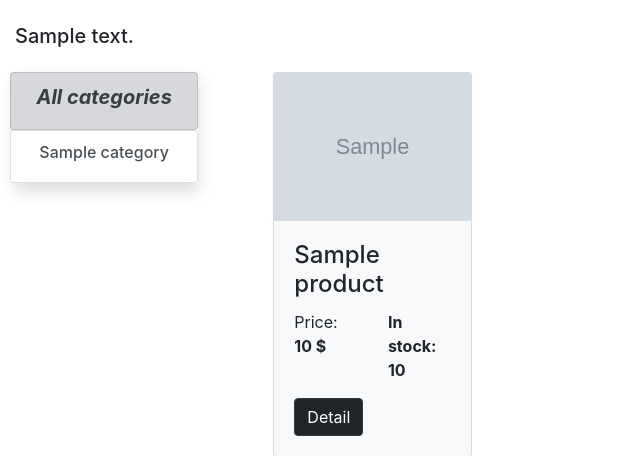
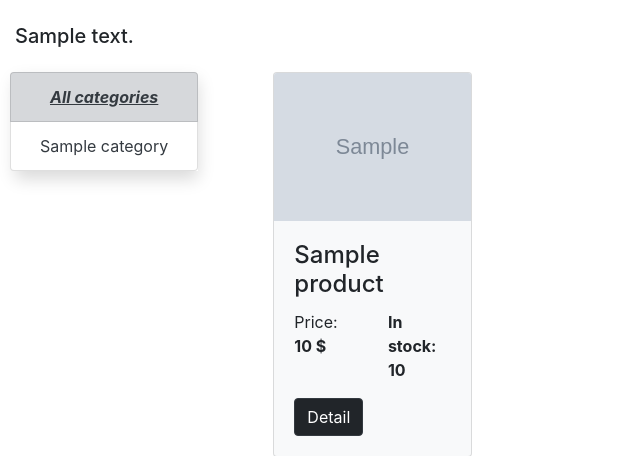
Before and after one commit to rehs3/Online-store-main, a Django app: template catalog/templates/catalog/product_list.html in a window 1280 px wide. Shown: the part 88-544 px from the top of the page, without its empty margins (0-640 px from the left). Run offline with Django 3.2, Linux system fonts and the light colour scheme; the template is opened without the code that fills it: most values are stand-ins (such as "Sample title", 1, 10 or a date in 2020); grey boxes marked "Sample" are stand-in pictures; some libraries are stand-ins or nearby versions.

Commit message:
escrita39

```diff
--- a/catalog/templates/catalog/product_list.html
+++ b/catalog/templates/catalog/product_list.html
@@ -1,47 +1,49 @@
-{%extends 'catalog/base_catalog.html'%}
+{% extends 'catalog/base_catalog.html' %}
 {% load i18n %}
 
-{%block catalog%}
+{% block catalog %}
+    <div class="container-fluid">
+        {% if user.is_staff %}
+            <a href="{% url 'catalog:product_create' %}" class="btn btn-dark" style="background: #212529">{% trans "Product Create" %}</a>
+            <a href="{% url 'catalog:category_create' %}" class="btn btn-dark" style="background: #212529">{% trans "Category Create" %}</a>
+        {% endif %}
 
-<div class="container-fluid" xmlns="http://www.w3.org/1999/html">
-        {%if user.is_staff%}
-            <a href="{% url 'catalog:product_create'%}" class="btn btn-dark" style="background: #212529">{% trans "Product Create" %}</a>
-            <a href="{% url 'catalog:category_create'%}" class="btn btn-dark" style="background: #212529">{% trans "Category Create" %}</a>
-        {%endif%}
-        <h5>{{visit}}</h5>
+        <h5>{{ visit }}</h5>
+
         <div class="row">
             <div class="col-12 col-sm-12 col-md-4 col-lg-3 col-xl-2 mt-3">
                 <div class="shadow">
                     <ul class="list-group" style="margin-left: -5px">
-                            {%if current_category%}
-                                <li>
-                                    <a href="/" class="list-group-item list-group-item-action list-group-item"><h6 style="text-align: center">{% trans "All categories" %}</h6></a>
+                        {% if current_category %}
+                            <li class="list-group-item list-group-item-action text-center">
+                                <a href="/" class="text-dark font-weight-bold">{% trans "All categories" %}</a>
                             </li>
-                            {%else%}
-                                <li >
-                                    <a href="/" class="list-group-item list-group-item-action list-group-item-secondary"><h5 style="text-align: center"><em><strong>{% trans "All categories" %}</strong></em></h5></a>
+                        {% else %}
+                            <li class="list-group-item list-group-item-secondary text-center">
+                                <a href="/" class="text-dark font-weight-bold"><u><i>{% trans "All categories" %}</i></u></a>
                             </li>
-                            {%endif%}
+                        {% endif %}
 
-                            {%for category in categories%}
-                                    <li>
-                                        {%if category == current_category%}
-                                        <a href="{{category.get_absolute_url}}" class="list-group-item list-group-item-secondary "><h5 style="text-align: center"><em><strong style="">{{category.title}}</strong></em></h5></a>
-                                        {%else%}
-                                        <a href="{{category.get_absolute_url}}" class="list-group-item list-group-item-action "><h6 style="text-align: center">{{category.title}}</h6></a>
-                                        {%endif%}
+                        {% for category in categories %}
+                            {% if category == current_category %}
+                                <li class="list-group-item list-group-item-secondary text-center">
+                                    <a href="{{ category.get_absolute_url }}" class="text-dark font-weight-bold"><u><i>{{ category.title }}</i></u></a>
                                 </li>
+                            {% else %}
+                                <li class="list-group-item list-group-item-action text-center">
+                                    <a href="{{ category.get_absolute_url }}" class="text-dark">{{ category.title }}</a>
+                                </li>
+                            {% endif %}
                         {% endfor %}
-                            {%if user.is_staff%}
-                                <li>
-                                    <a href="{% url 'catalog:category_admin' %}" class="list-group-item list-group-item-action list-group-item" style="background: #212529;"><h5 style="color:white; text-align: center">{% trans "Category administration" %}</h5></a>
+
+                        {% if user.is_staff %}
+                            <li class="list-group-item text-center" style="background: #212529;">
+                                <a href="{% url 'catalog:category_admin' %}" class="text-white font-weight-bold">{% trans "Category administration" %}</a>
                             </li>
-                            {%endif%}
+                        {% endif %}
                     </ul>
                 </div>
             </div>
-
-
 
             <style>
                 #list { width:100%; margin-left: auto; margin-right: -350px }
@@ -49,70 +51,70 @@
                     #list { width:100%; margin-left: 30px; }
                 }
             </style>
+
             <div class="col">
-                  <div class="card-deck mt-3" style='width:100%; margin-left: auto;'>
+                <div class="card-deck mt-3" style="width:100%; margin-left: auto;">
                     {% for product in products %}
                         <div class="col-sm-12 col-md-6 col-lg-4 col-xl-3">
-                          <div class="card bg-light mb-3" style="max-width:rem 16;">
-                              <img  height="100%" src="{{product.image.url}}"  style="width:100%;" class="card-img-top" alt="изображение продукта">
-                              <div class="card-body" style='width:100%; height:100%;'>
-                                  <h4 class="card-title">{{product.title}}</h4>
+                            <div class="card bg-light mb-3" style="max-width: 16rem;">
+                                <img height="100%" src="{{ product.image.url }}" style="width:100%;" class="card-img-top" alt="изображение продукта">
+                                <div class="card-body" style="width:100%; height:100%;">
+                                    <h4 class="card-title">{{ product.title }}</h4>
 
                                     <div class="row">
-                                      <div class="col-sm-6"><p>{% trans "Price:" %}  <strong>{{product.price}} $</strong></p></div>
-                                          {% if product.quantity > 0%}
-                                              <div class="col"><p><strong>{% trans "In stock:" %} {{product.quantity}}</strong></p></div>
+                                        <div class="col-sm-6">
+                                            <p>{% trans "Price:" %} <strong>{{ product.price }} $</strong></p>
+                                        </div>
+                                        {% if product.quantity > 0 %}
+                                            <div class="col">
+                                                <p><strong>{% trans "In stock:" %} {{ product.quantity }}</strong></p>
+                                            </div>
                                         {% else %}
-                                              <div><strong><p class="text-danger">{% trans "Out of stock" %}</p></strong></div>
+                                            <div class="col">
+                                                <p class="text-danger"><strong>{% trans "Out of stock" %}</strong></p>
+                                            </div>
                                         {% endif %}
                                     </div>
-                                      <a href="{{product.get_absolute_url}}" class="btn btn-dark" style="background: #212529">{% trans "Detail" %}</a>
-                                      {%if user.is_staff%}
+
+                                    <a href="{{ product.get_absolute_url }}" class="btn btn-dark" style="background: #212529">{% trans "Detail" %}</a>
+                                    {% if user.is_staff %}
                                         <a href="{% url 'catalog:product_update' product.id %}" class="btn btn-dark" style="background: #212529">{% trans "Update" %}</a>
                                         <a href="{% url 'catalog:product_delete' product.id %}" class="btn btn-dark" style="background: #212529">{% trans "Delete" %}</a>
-                                      {%endif%}
+                                    {% endif %}
                                 </div>
                             </div>
                         </div>
                     {% endfor %}
-
-
+                </div>
+            </div>
         </div>
 
-
-              </div>
-
-        </div>
         {% if is_paginated %}
-                <nav aria-label="...">
+            <nav aria-label="Page navigation">
                 <ul class="pagination justify-content-center">
-                        <li class="page-item {%if not prev_url%}disabled{%endif%}">
-                            <a class="page-link" href="{{prev_url}}" tabindex="-1" aria-disabled="true"><strong><p style="color:#212529">❮</p> </strong></a>
+                    <li class="page-item {% if not prev_url %}disabled{% endif %}">
+                        <a class="page-link text-dark font-weight-bold" href="{% if prev_url %}{{ prev_url }}{% else %}#{% endif %}" {% if not prev_url %}tabindex="-1" aria-disabled="true"{% endif %}>❮</a>
                     </li>
 
+                    {% for n in products.paginator.page_range %}
+                        {% if products.number == n %}
+                            <li class="page-item active" aria-current="page">
+                                <a class="page-link font-weight-bold style-pagination-active" style="background:#212529; border-color:#212529; color:white;" href="?page={{ n }}">{{ n }} <span class="sr-only">(current)</span></a>
+                            </li>
+                        {% elif n > products.number|add:-3 and n < products.number|add:3 %}
+                            <li class="page-item">
+                                <a class="page-link text-dark font-weight-bold" href="?page={{ n }}">{{ n }}</a>
+                            </li>
+                        {% endif %}
+                    {% endfor %}
 
-
-                        {%for n in products.paginator.page_range%}
-                            {% if products.number == n%}
-                                <li class="page-item active" aria-current="page">
-                                    <a class="page-link" href="?page={{n}}" style="background:#212529"><strong><p>{{n}}</p></strong><span class="sr-only">(current)</span></a>
+                    {% if next_url %}
+                        <li class="page-item">
+                            <a class="page-link text-white font-weight-bold" href="{{ next_url }}" style="background: #212529; border-color:#212529;">❯</a>
                         </li>
-
-                            {%elif n > products.number|add:-3 and n < products.number|add:3 %}
-
-                                <li class="page-item">
-                                    <a class="page-link" href="?page={{n}}"><strong><p style="color:#212529">{{n}}</p></strong></a>
-                                </li>
-                            {%endif%}
-                        {%endfor%}
-
-                        {%if next_url%}
-                            <li class="page-item">
-                                <a class="page-link" href="{{next_url}}" tabindex="-1" aria-disabled="true" style="background: #212529"><strong><p style="color:white">❯</p> </strong></a>
-                            </li>
-                        {%endif%}
+                    {% endif %}
                 </ul>
             </nav>
-        {%endif%}
+        {% endif %}
     </div>
-{%endblock%}
+{% endblock %}
```
Lines whose indentation alone changed are shown as unchanged.
